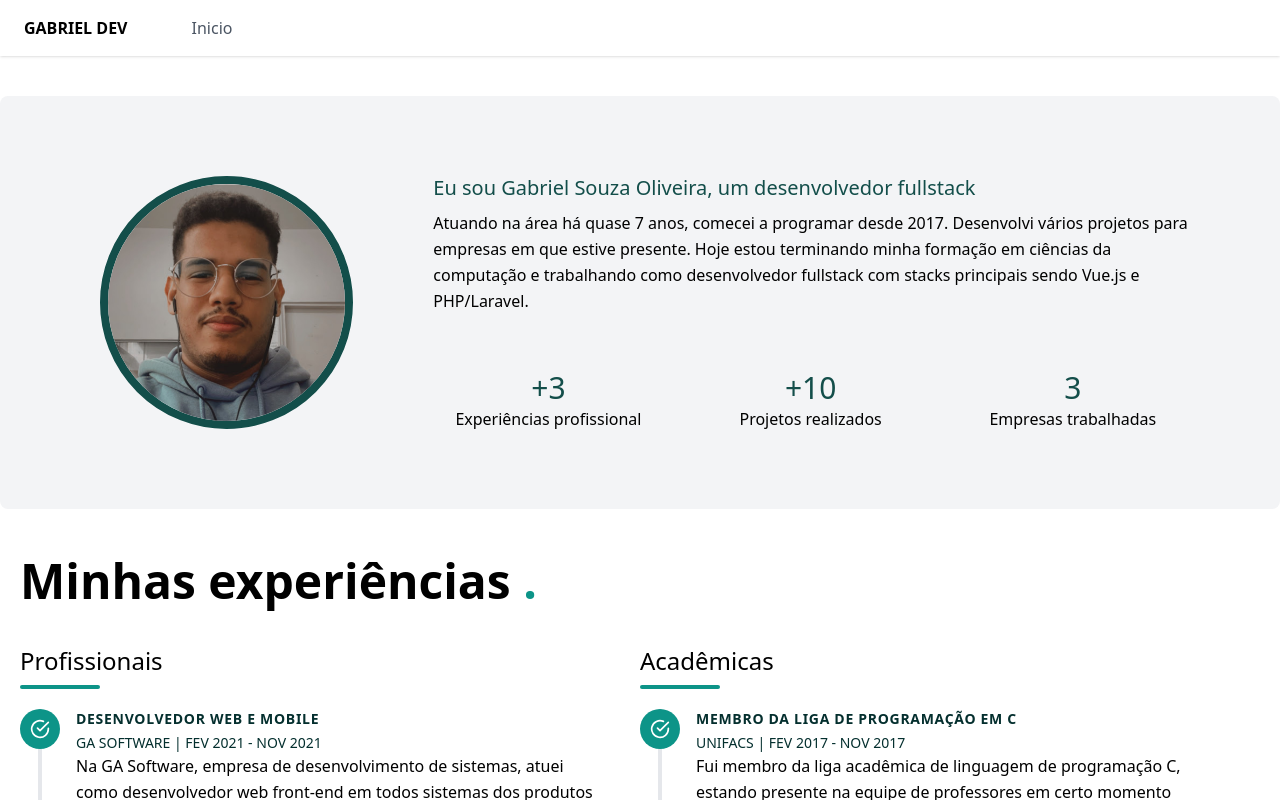
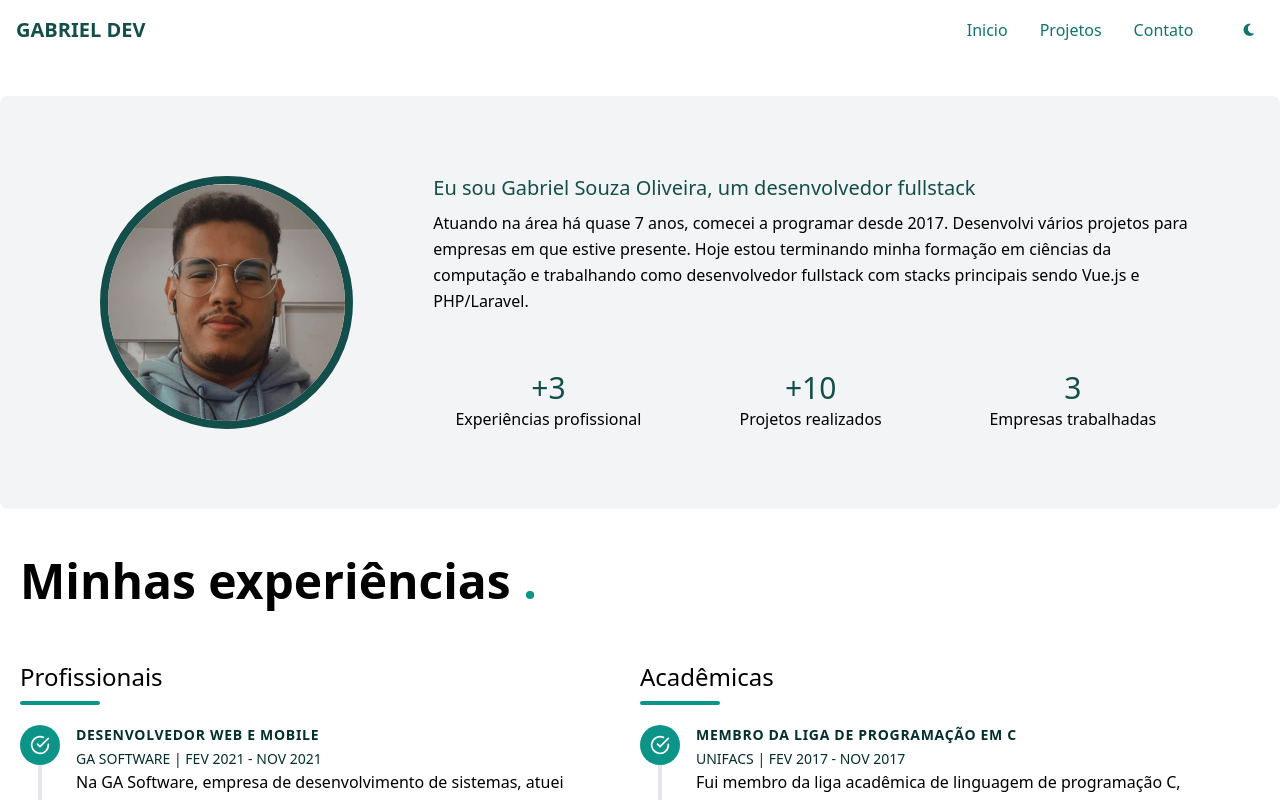
Before and after one commit to gabrielsooliveira/portfolio, a Vue app: page / in a window 1280 px wide. Shown: the top 800 px of the page. Built offline with nearby package versions, Linux system fonts and the light colour scheme.

Commit message:
add dark mode and project view

```diff
--- a/package.json
+++ b/package.json
@@ -8,6 +8,7 @@
     "deploy": "gh-pages -d dist"
   },
   "dependencies": {
+    "@fortawesome/fontawesome-free": "^6.5.1",
     "core-js": "^3.8.3",
     "vue": "^3.2.13",
     "vue-router": "^4.0.3"
--- a/src/App.vue
+++ b/src/App.vue
@@ -10,23 +10,12 @@ import Footer from "@/components/Footer.vue"
 </script>
 
 <style>
-::-webkit-scrollbar {
-  width: 7px;
-  height: 7px;
+*{
+  transition: 0.45s;
 }
 
-::-webkit-scrollbar-track {
-  background: #f7f9fb;
-}
-
-::-webkit-scrollbar-thumb {
-  background: #064e3b;
-  -webkit-transition: all 0.8s;
-  transition: all 0.8s;
-  border-radius: 15px;
-}
-
-::-webkit-scrollbar-thumb:hover {
-  background: #022c22;
+::-webkit-scrollbar {
+  width: 0px;
+  height: 0px;
 }
 </style>
--- a/src/components/Menu.vue
+++ b/src/components/Menu.vue
@@ -1,40 +1,55 @@
 <template>
     <header>
-        <nav x-data="{ isOpen: false }" class="bg-white shadow dark:bg-gray-800">
-        <div class="container px-6 py-4 mx-auto">
-            <div class="lg:flex lg:items-center">
-                <div class="flex items-center justify-between">
-                    <a href="#" class="font-bold">GABRIEL DEV</a>
-                    <div class="flex lg:hidden">
-                        <button @click="isOpen = !isOpen" type="button" class="text-gray-500 dark:text-gray-200 hover:text-gray-600 dark:hover:text-gray-400 focus:outline-none focus:text-gray-600 dark:focus:text-gray-400" aria-label="toggle menu">
-                            <svg v-if="!isOpen" xmlns="http://www.w3.org/2000/svg" class="w-6 h-6" fill="none" viewBox="0 0 24 24" stroke="currentColor" stroke-width="2">
-                                <path stroke-linecap="round" stroke-linejoin="round" d="M4 8h16M4 16h16" />
-                            </svg>
-
-                            <svg v-else="isOpen" xmlns="http://www.w3.org/2000/svg" class="w-6 h-6" fill="none" viewBox="0 0 24 24" stroke="currentColor" stroke-width="2">
-                                <path stroke-linecap="round" stroke-linejoin="round" d="M6 18L18 6M6 6l12 12" />
-                            </svg>
-                        </button>
-                    </div>
-                </div>
-
-                <div :class="[isOpen ? 'translate-x-0 opacity-100 ' : 'opacity-0 -translate-x-full']" class="absolute inset-x-0 z-20 flex-1 w-full px-6 py-4 transition-all duration-300 ease-in-out bg-white dark:bg-gray-800 lg:mt-0 lg:p-0 lg:top-0 lg:relative lg:bg-transparent lg:w-auto lg:opacity-100 lg:translate-x-0 lg:flex lg:items-center lg:justify-between">
-                    <div class="flex flex-col text-gray-600 capitalize dark:text-gray-300 lg:flex lg:px-16 lg:-mx-4 lg:flex-row lg:items-center">
-                        <router-link to="/" class="mt-2 transition-colors duration-300 transform lg:mt-0 lg:mx-4 hover:text-gray-900 dark:hover:text-gray-200">Inicio</router-link>
-                    </div>
+        <nav class="bg-white border-gray-200 dark:bg-gray-900 dark:border-gray-700 w-full fixed z-50">
+            <div class="max-w-screen-xl flex flex-wrap items-center justify-between mx-auto px-4 py-2 md:py-0.5">
+                <span class="self-center text-xl whitespace-nowrap dark:text-white text-teal-900 font-bold uppercase">gabriel dev</span>
+                <button @click="toggleNavbar" type="button" class="inline-flex items-center p-1 w-10 h-10 justify-center text-sm text-gray-500 rounded-lg md:hidden hover:bg-gray-100 dark:text-gray-400 dark:hover:bg-gray-700" aria-controls="navbar-multi-level" :aria-expanded="isNavbarOpen.toString()">
+                    <span class="sr-only">Open main menu</span><i class="fa-solid fa-bars"></i>
+                </button>
+                <div :class="[isNavbarOpen ? 'block' : 'hidden']" class="w-full block md:flex md:flex-wrap md:items-center md:justify-between md:w-auto md:relative md:mt-0">
+                    <ul class="flex flex-col font-medium p-4 md:p-0 mt-4 gap-y-1 border border-gray-100 rounded-lg bg-gray-50 md:space-x-8 rtl:space-x-reverse md:flex-row md:mt-0 md:border-0 md:bg-white dark:bg-gray-800 md:dark:bg-gray-900 dark:border-gray-700">
+                        <li>
+                            <router-link to="/"class="block py-2 px-3 text-white bg-teal-700 rounded md:bg-transparent md:text-teal-700 md:p-0 md:dark:text-teal-500 dark:bg-teal-600 md:dark:bg-transparent" aria-current="page">Inicio</router-link>
+                        </li>
+                        <li>
+                            <router-link to="/projects" class="block py-2 px-3 text-white bg-teal-700 rounded md:bg-transparent md:text-teal-700 md:p-0 md:dark:text-teal-500 dark:bg-teal-600 md:dark:bg-transparent" aria-current="page">Projetos</router-link>
+                        </li>
+                        <li>
+                            <router-link to="/"class="block py-2 px-3 text-white bg-teal-700 rounded md:bg-transparent md:text-teal-700 md:p-0 md:dark:text-teal-500 dark:bg-teal-600 md:dark:bg-transparent" aria-current="page">Contato</router-link>
+                        </li>
+                    </ul>
+                    <button id="theme-toggle" type="button" class="text-teal-700 dark:text-gray-400 hover:bg-gray-100 dark:hover:bg-gray-700 rounded-lg text-sm p-2.5 my-2 ml-0 md:ml-10" @click="toggleDarkMode">
+                        <i :class="[isDarkMode ? 'fa-solid fa-sun' : 'fa-solid fa-moon']"></i>
+                    </button>
                 </div>
             </div>
-        </div>
         </nav>
     </header>
 </template>
 
 <script>
 export default {
-  data() {
-    return {
-      isOpen: false
-    };
-  },
+    data() {
+        return {
+            isNavbarOpen: false,
+            isDarkMode: false,
+        };
+    },
+    methods: {
+        toggleDarkMode() {
+            this.isDarkMode = !this.isDarkMode;
+            document.body.classList.toggle('dark', this.isDarkMode);
+            localStorage.setItem('darkMode', this.isDarkMode ? 'dark' : 'light');
+        },
+        toggleNavbar() {
+            this.isNavbarOpen = !this.isNavbarOpen;
+        }
+    },
+    created() {
+        const darkMode = localStorage.getItem('darkMode');
+        if (darkMode === 'dark') {
+            this.toggleDarkMode();
+        }
+    },
 }
 </script>
--- a/src/main.js
+++ b/src/main.js
@@ -2,5 +2,6 @@ import { createApp } from 'vue'
 import App from './App.vue'
 import router from './router'
 import '@/assets/css/index.css'
+import '@fortawesome/fontawesome-free/css/all.css'
 
 createApp(App).use(router).mount('#app')
--- a/src/router/index.js
+++ b/src/router/index.js
@@ -1,5 +1,6 @@
 import { createRouter, createWebHistory } from 'vue-router'
 import HomeView from '../views/HomeView.vue'
+import ProjectsView from '../views/ProjectsView.vue'
 
 const routes = [
   {
@@ -9,12 +10,10 @@ const routes = [
     meta: { title: 'Gabriel Dev - Inicio' }
   },
   {
-    path: '/about',
-    name: 'about',
-    // route level code-splitting
-    // this generates a separate chunk (about.[hash].js) for this route
-    // which is lazy-loaded when the route is visited.
-    component: () => import(/* webpackChunkName: "about" */ '../views/AboutView.vue')
+    path: '/projects',
+    name: 'projects',
+    component: ProjectsView,
+    meta: { title: 'Gabriel Dev - Projetos' }
   }
 ]
 
@@ -24,7 +23,7 @@ const router = createRouter({
 });
 
 router.beforeEach((to, from, next) => {
-  document.title = to.meta.title || 'Título Padrão';
+  document.title = to.meta.title || 'Gabriel Dev';
   next();
 });
 
--- a/src/views/HomeView.vue
+++ b/src/views/HomeView.vue
@@ -1,7 +1,7 @@
 <template>
   <main>
-    <section class="body-font">
-      <div class="container px-5 mx-auto flex flex-wrap bg-gray-100 rounded-lg flex-col md:ml-auto w-full mt-10">
+    <section class="body-font pt-12 md:pt-24">
+      <div class="container px-5 mx-auto flex flex-wrap bg-gray-100 rounded-lg flex-col md:ml-auto w-full">
         <div class="flex flex-wrap w-full">
           <div class="sm:w-1/3 w-full content-start rounded-lg overflow-hidden mt-6 sm:mt-0 p-20">
             <img src="@/assets/images/perfil.png" class="size-full rounded-full border-8 border-teal-900"/>
@@ -28,17 +28,17 @@
       </div>
     </section>
 
-    <section class="body-font">
+    <section class="body-font" id="experiencias">
       <div class="container px-5 py-12 mx-auto flex flex-wrap">
-        <h3 class="sm:text-5xl text-4xl mb-4 font-bold">Minhas experiências <span class="text-teal-600 font-bold">.</span></h3>
+        <h3 class="sm:text-5xl text-4xl font-bold">Minhas experiências <span class="text-teal-600 font-bold">.</span></h3>
         <div class="flex flex-wrap w-full">
           <div class="lg:w-3/6 md:w-1/2 md:pr-10 md:py-6">
-            <h4 class="sm:text-2xl text-3xl">Profissionais</h4>
+            <h4 class="sm:text-2xl text-3xl mt-8">Profissionais</h4>
             <div class="h-1 w-20 bg-teal-600 rounded mt-2 mb-5"></div>
             <Step v-for="(experiencia, index) in experienciasProfissionais" :key="experiencia.id" :isLast="index === experienciasProfissionais.length - 1" :data="experiencia"></Step>
           </div>
           <div class="lg:w-3/6 md:w-1/2 md:pr-10 md:py-6">
-            <h4 class="sm:text-2xl text-3xl">Acadêmicas</h4>
+            <h4 class="sm:text-2xl text-3xl mt-8">Acadêmicas</h4>
             <div class="h-1 w-20 bg-teal-600 rounded mt-2 mb-5"></div>
             <Step v-for="(experiencia, index) in experienciasAcademicas" :key="experiencia.id" :isLast="index === experienciasAcademicas.length - 1" :data="experiencia"></Step>
           </div>
```
Also changed, not shown: src/views/ProjectsView.vue (renamed from src/views/AboutView.vue), 1 other file (tests, documents, lock files or other folders).
